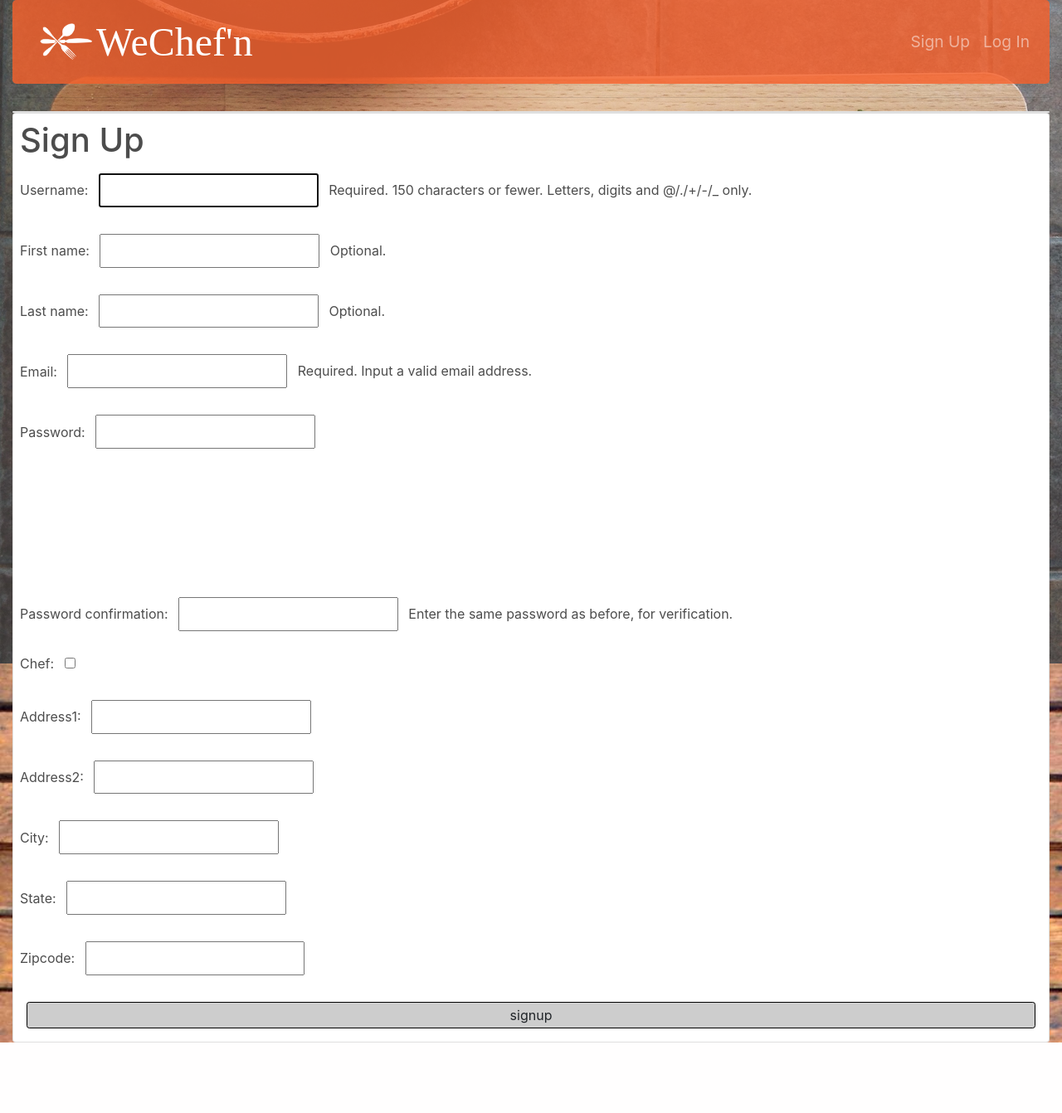
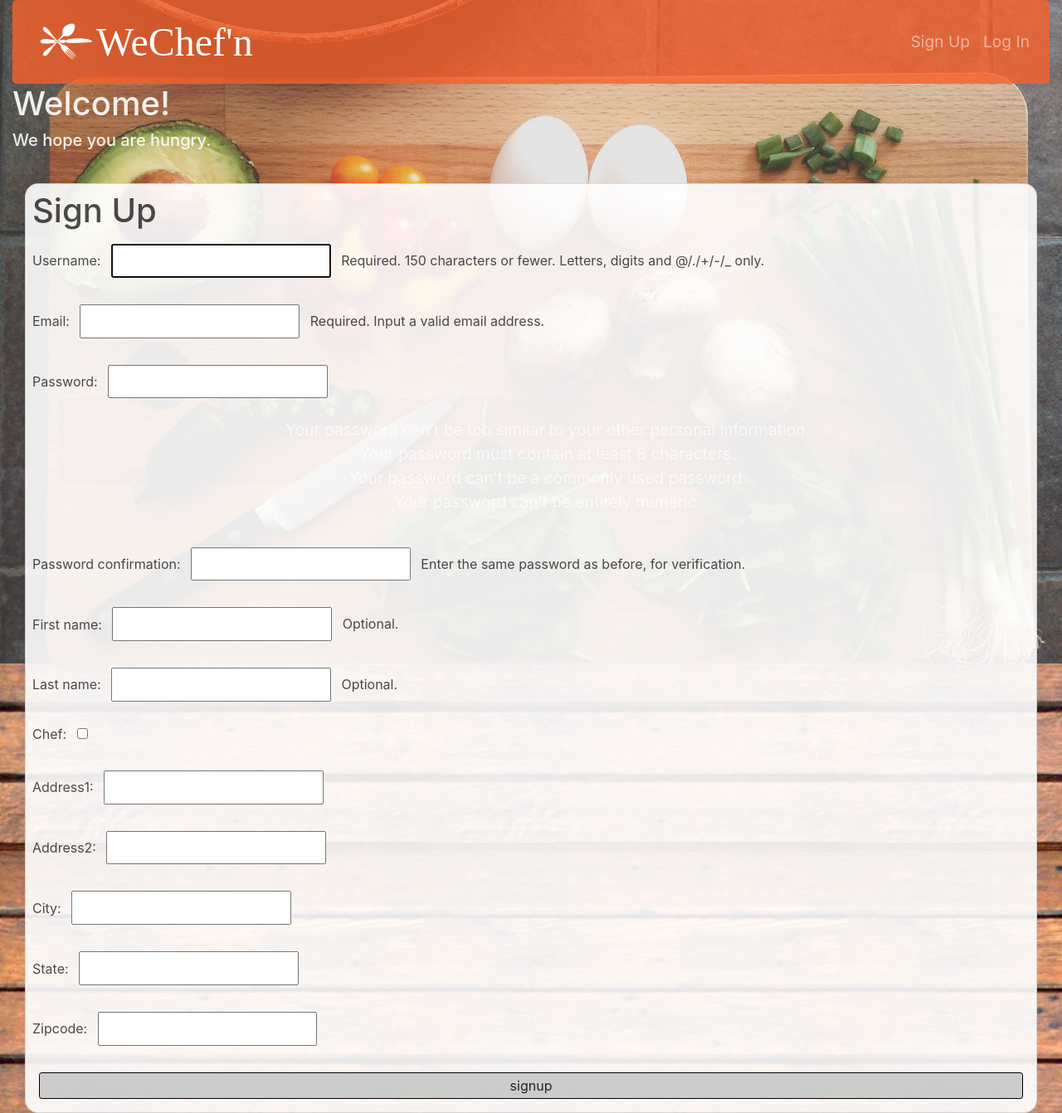
Before and after one commit to franics925/cook_around, a Django app: page /accounts/signup in a window 1280 px wide. Shown: the whole page at 83% size. Before the commit the page ends 1257 px from the top, so only its background shows below. Run offline with Django 3.2, Linux system fonts and the light colour scheme; some libraries are stand-ins or nearby versions.

Commit message:
make changes to signup form and index

```diff
--- a/main_app/forms.py
+++ b/main_app/forms.py
@@ -11,7 +11,7 @@
 
   class Meta:
     model = User
-    fields = ('username', 'first_name', 'last_name', 'email', 'password1', 'password2', )
+    fields = ('username', 'email', 'password1', 'password2', 'first_name', 'last_name')
 
 class ProfileForm(forms.ModelForm):
   class Meta:
--- a/main_app/static/css/style.css
+++ b/main_app/static/css/style.css
@@ -96,6 +96,11 @@
     max-width: none;
 }
 
+#signup_form.card{
+    background-color: rgba(255, 255, 255, .9);
+    border-radius: 1em;
+}
+
 #loginform{
     display: flex;
     justify-content: center;
@@ -108,7 +113,7 @@
     justify-content: center;
     background-color: rgba(179, 179, 179, 0.7);
     width: 20em;
-
+    border-radius: 1em;
 }
 
 #indexpage h1 {
--- a/main_app/templates/meals/index.html
+++ b/main_app/templates/meals/index.html
@@ -5,7 +5,7 @@
   <div class="banner">
     <h1>Find Food Near You</h1><br><br>
     <!-- move styling in line below into css -->
-    <h2 style="height: 250px; color: white; opacity: 80%;">From beignets to brisket and chow mein to chowder<br>Browse from a selection of the finest homemade food your neighbors have to offer.</h3>
+    <h2 style="height: 250px; color: white; opacity: 80%;">From beignets to brisket and chow mein to chowder<br>Browse from a selection of the finest homemade food your neighborhood has to offer</h3>
   </div>
   <div class="container">
     {% for meal in meals %}
--- a/main_app/templates/registration/signup.html
+++ b/main_app/templates/registration/signup.html
@@ -1,11 +1,14 @@
 {% extends 'base.html' %}
 {% block content %}
+<div class="signup_page">
+<div class="banner">
+  <h2>Welcome!</h2>
+  <h5>We hope you are hungry.</h5>
+</div>
 
-<hr>
-<div class="card" id='signup_page'></div>
+<div class="container">
 {% if error_message %}<p class="red-text">{{ error_message }}</p>{% endif %}
-
-  <form method="post" class="card" action="{% url 'signup' %}" id=>
+  <form method="post" class="card" id="signup_form" action="{% url 'signup' %}">
     <h1>Sign Up</h1>
     {% csrf_token %}
     {{ form.as_p }}
@@ -13,5 +16,6 @@
     <input type="submit" class="btn" value="signup">
   </form>
 </div>
+</div>
 
 {% endblock %}
```
